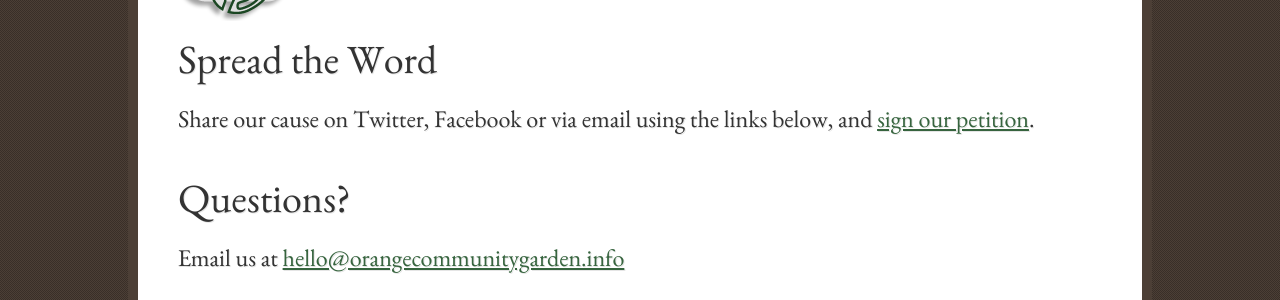
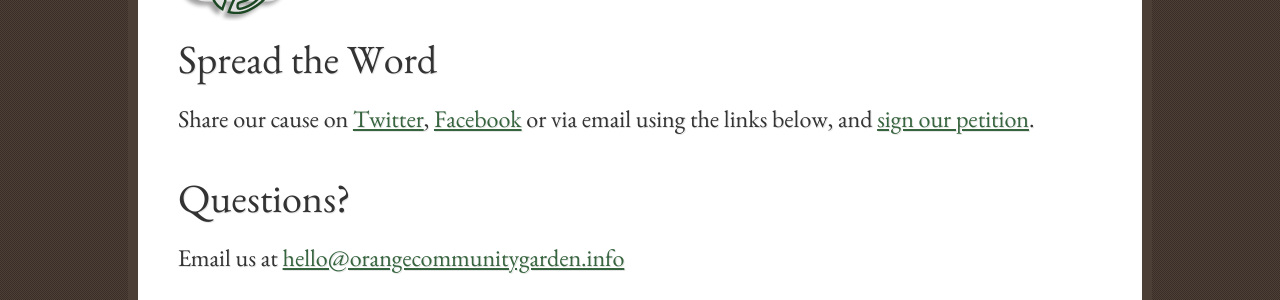
Before and after one commit to orangecommunitygarden/orangecommunitygarden.github.com, a Jekyll site: the page built from index.markdown, in a window 1280 px wide. Shown: the part 615-915 px from the top of the page. Built offline with Jekyll 4.4.1, drawn with Linux system fonts in a browser that asks for light colours; nearby versions of some CDN libraries; Markdown is read by kramdown in place of the engine named in the settings; part of the change alters nothing that is shown.

```diff
--- a/index.markdown
+++ b/index.markdown
@@ -13,7 +13,7 @@ title: Welcome
 
 <h2 class="clear">Spread the Word</h2>
 
-<p>Share our cause on Twitter, Facebook or via email using the links below, and <a href="http://www.change.org/petitions/save-the-orange-community-garden">sign our petition</a>.</p>
+<p>Share our cause on <a href="http://twitter.com/orangecomgarden">Twitter</a>, <a href="http://www.facebook.com/pages/Orange-Community-Garden/171459366241713">Facebook</a> or via email using the links below, and <a href="http://www.change.org/petitions/save-the-orange-community-garden">sign our petition</a>.</p>
 
 <!-- AddThis Button BEGIN -->
 <div class="addthis_toolbox addthis_default_style addthis_32x32_style">
```
Also changed, not shown: 1 other file.
